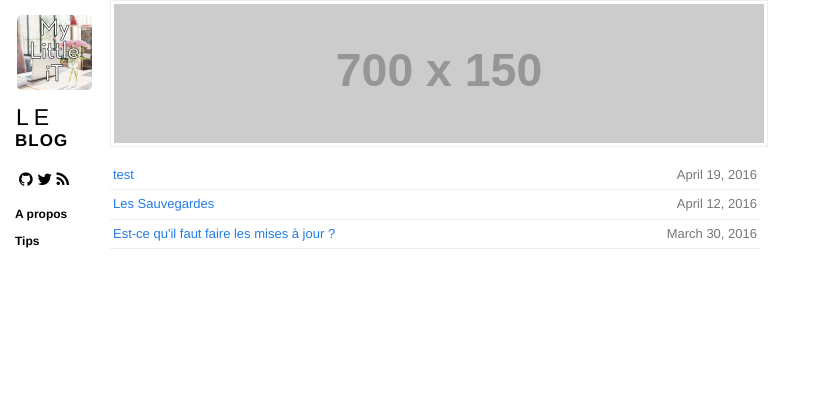
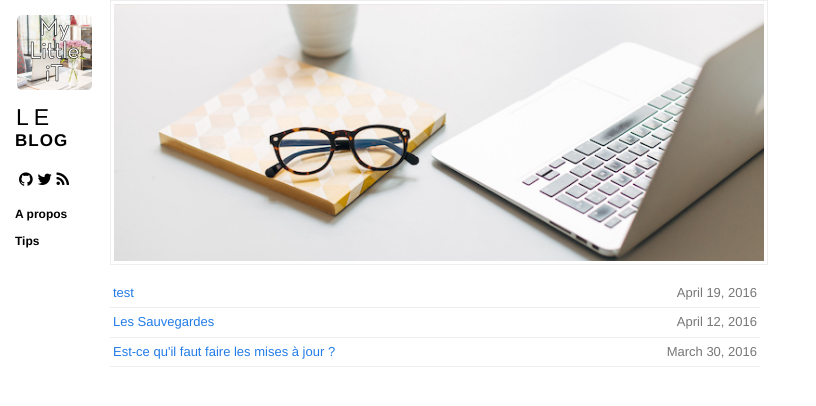
Before and after one commit to holman/left, a Jekyll site: the page built from index.html, in a window 1280 px wide. Shown: the top 406 px of the page, without its empty margins (0-816 px from the left). Built offline with Jekyll 4.4.1, drawn with Linux system fonts in a browser that asks for light colours; nearby versions of some CDN libraries.

Commit message:
Update index.html

```diff
--- a/index.html
+++ b/index.html
@@ -4,7 +4,7 @@ title: "Posts"
 ---
 
 <section class="content">
-  <img src="http://placehold.it/700x150">
+  <img src="/images/header.jpg">
   <br />
   <ul class="listing">
     {% for post in site.posts %}
```
